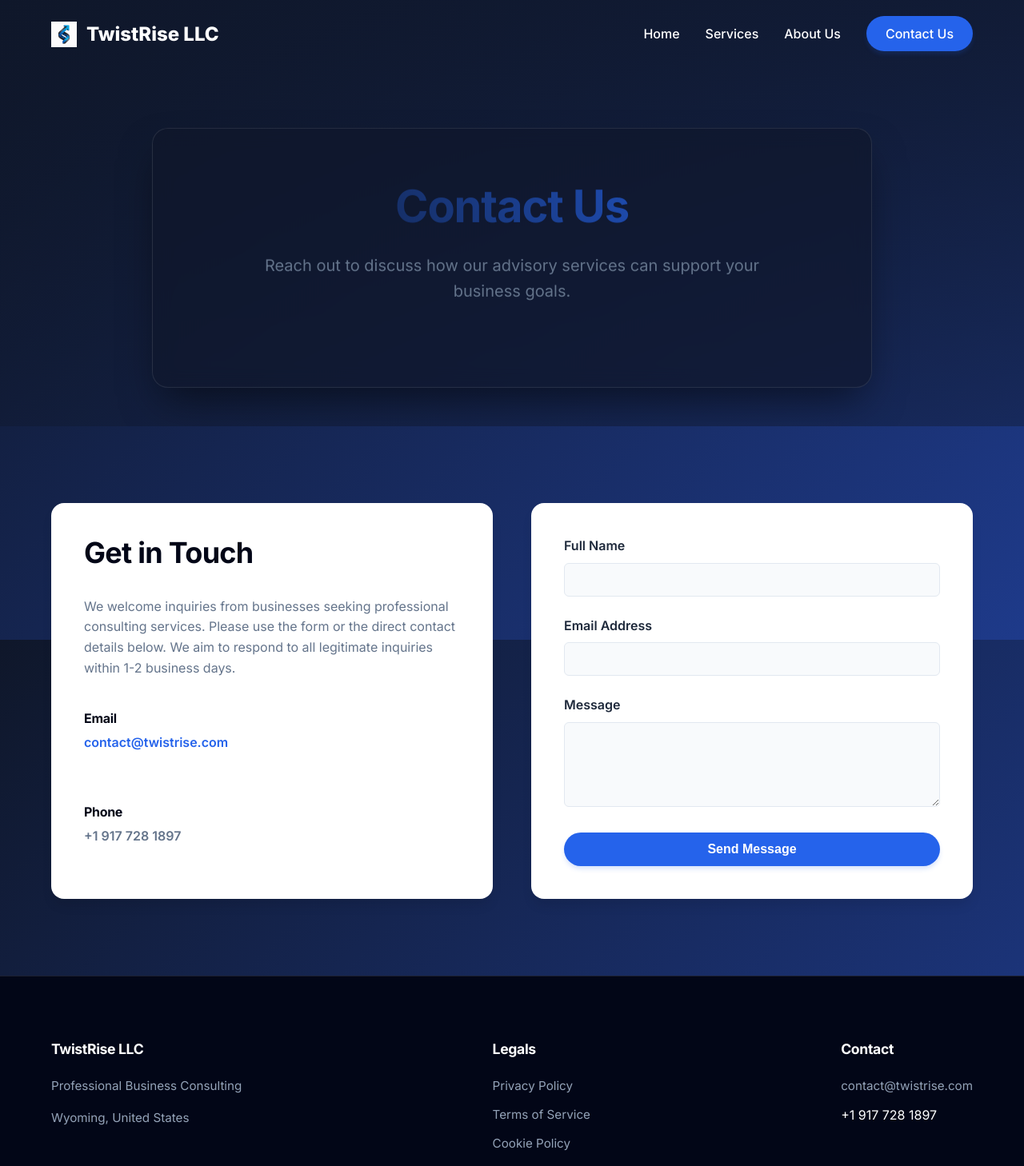
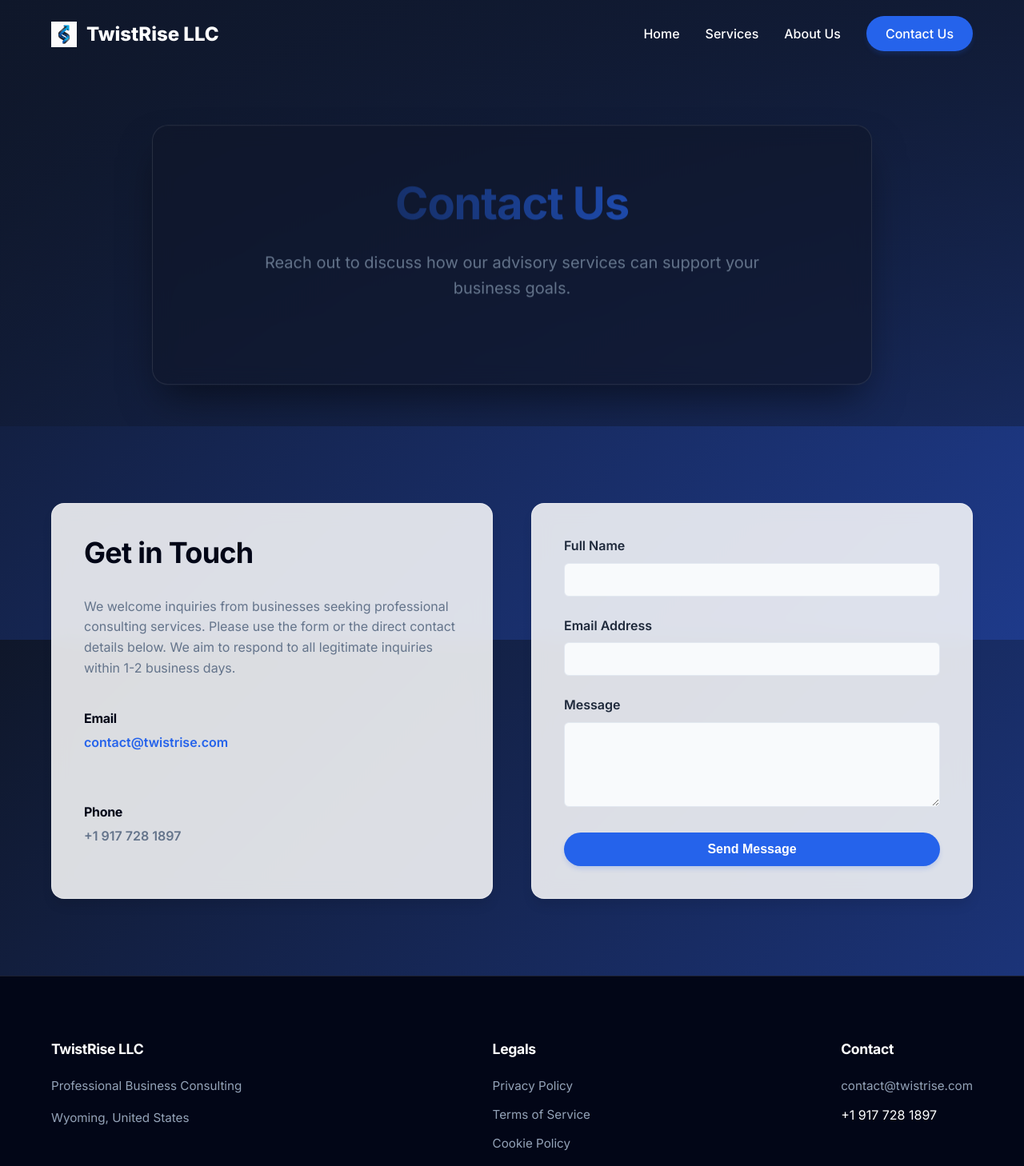
Before and after one commit to flidinnee-hub/twistrise.com, a Next.js app: page /contact in a window 1280 px wide. Shown: the top 1458 px of the page at 80% size. Built offline with nearby package versions, Linux system fonts and the light colour scheme.

Commit message:
style: enhance UI with glassmorphism, glow effects, and entry animations

```diff
--- a/app/globals.css
+++ b/app/globals.css
@@ -221,7 +221,8 @@ nav {
   box-shadow: 0 25px 50px -12px rgba(0, 0, 0, 0.5);
   max-width: 900px;
   margin: 0 auto;
-  animation: b-roll-float 6s ease-in-out infinite;
+  animation: fadeInUp 1s ease-out, b-roll-float 6s ease-in-out infinite 1s;
+  /* Combined animations */
 }
 
 .hero h1 {
@@ -249,21 +250,39 @@ nav {
   gap: 2.5rem;
 }
 
+/* Animation Keyframes */
+@keyframes fadeInUp {
+  from {
+    opacity: 0;
+    transform: translateY(30px);
+  }
+
+  to {
+    opacity: 1;
+    transform: translateY(0);
+  }
+}
+
 .card {
-  background: var(--white);
+  background: rgba(255, 255, 255, 0.85);
+  /* Glassmorphism Base */
+  backdrop-filter: blur(12px);
+  -webkit-backdrop-filter: blur(12px);
   padding: 2.5rem;
   border-radius: 16px;
   box-shadow: 0 10px 15px -3px rgba(0, 0, 0, 0.1);
-  transition: transform 0.3s ease, box-shadow 0.3s ease;
-  border: 1px solid rgba(255, 255, 255, 0.1);
+  transition: all 0.4s cubic-bezier(0.175, 0.885, 0.32, 1.275);
+  border: 1px solid rgba(255, 255, 255, 0.3);
   display: flex;
   flex-direction: column;
   justify-content: space-between;
 }
 
 .card:hover {
-  transform: translateY(-5px);
-  box-shadow: 0 20px 25px -5px rgba(0, 0, 0, 0.2);
+  transform: translateY(-8px) scale(1.02);
+  box-shadow: 0 20px 40px -5px rgba(37, 99, 235, 0.3), 0 0 20px rgba(37, 99, 235, 0.2);
+  /* Blue Glow */
+  border-color: rgba(37, 99, 235, 0.4);
 }
 
 .card h3 {
```
